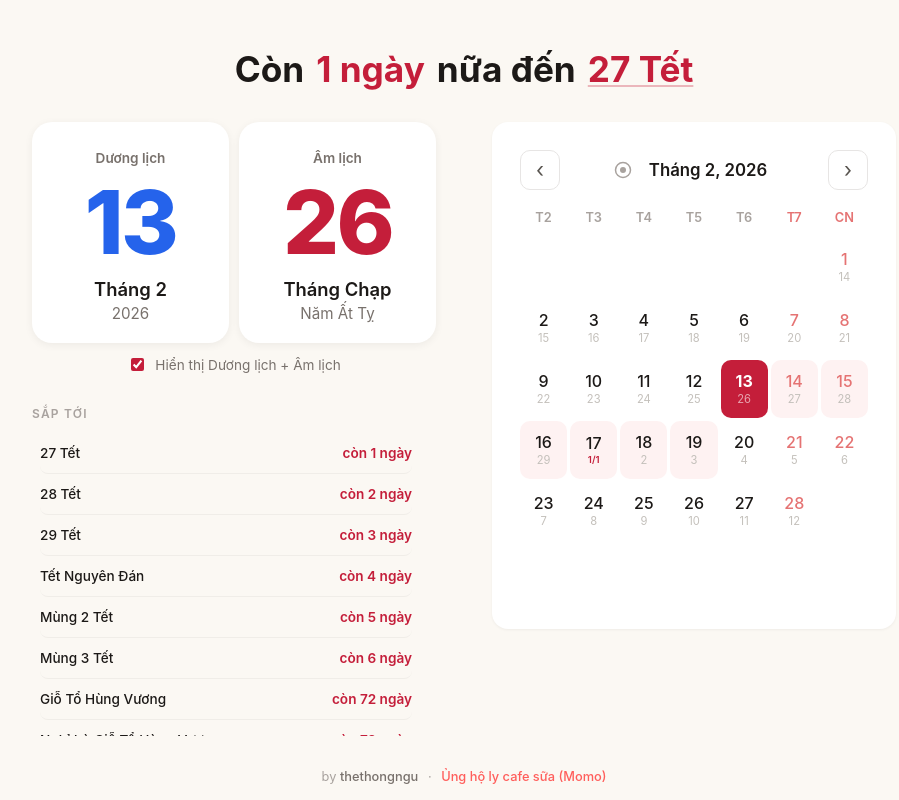
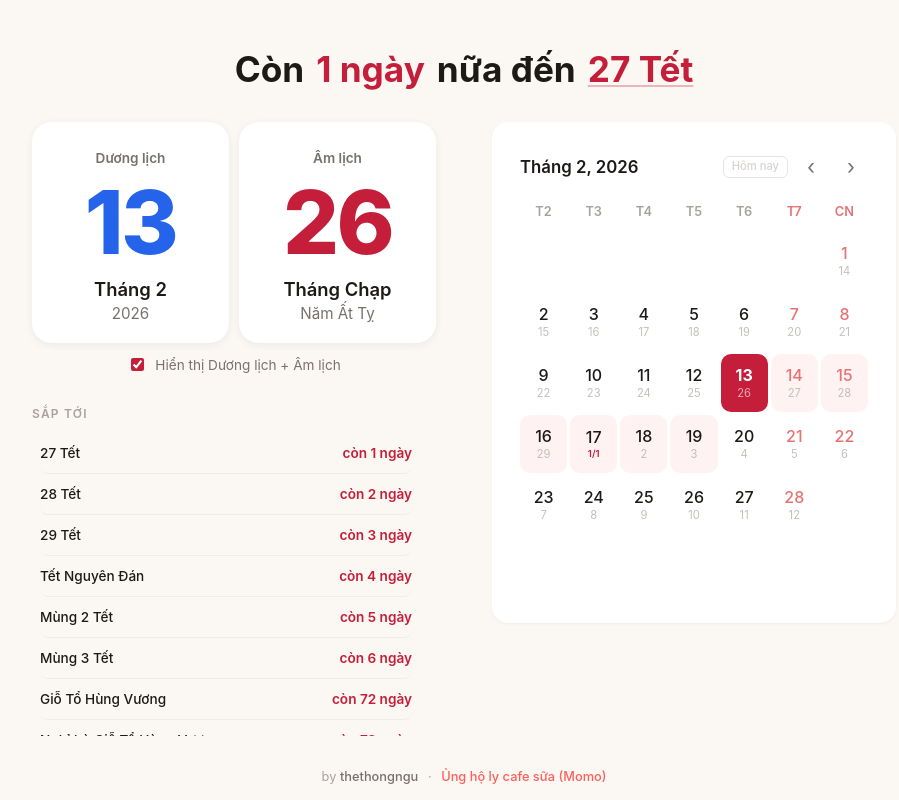
Before and after one commit to thethongngu/amlich, a SvelteKit app: page / in a window 1280 px wide. Shown: the whole page, without its empty margins (176-1075 px from the left). Built offline with nearby package versions, Linux system fonts and the light colour scheme.

Commit message:
improve UI

```diff
--- a/src/routes/+page.svelte
+++ b/src/routes/+page.svelte
@@ -81,6 +81,15 @@
         showMonthPicker = !showMonthPicker;
     }
 
+    function handleClickOutside(event: MouseEvent) {
+        if (showMonthPicker) {
+            const target = event.target as HTMLElement;
+            if (!target.closest(".cal-title-wrap")) {
+                showMonthPicker = false;
+            }
+        }
+    }
+
     const isCurrentMonth = $derived(
         calMonth === today.solarMonth && calYear === today.solarYear,
     );
@@ -104,6 +113,8 @@
         ),
     );
 </script>
+
+<svelte:window onclick={handleClickOutside} />
 
 <h1 class="sr-only">Âm lịch - Ngày lễ</h1>
 <main class="page">
@@ -173,27 +184,6 @@
 
     <section class="cal">
         <div class="cal-header">
-            <button class="nav-btn" onclick={prevMonth} aria-label="Tháng trước"
-                >&lsaquo;</button
-            >
-            <div class="cal-center">
-                <button
-                    class="go-today-btn"
-                    onclick={goToday}
-                    title="Quay về hôm nay"
-                    aria-label="Quay về hôm nay"
-                >
-                    <svg width="18" height="18" viewBox="0 0 18 18" fill="none">
-                        <circle
-                            cx="9"
-                            cy="9"
-                            r="7.5"
-                            stroke="currentColor"
-                            stroke-width="1.5"
-                        />
-                        <circle cx="9" cy="9" r="3" fill="currentColor" />
-                    </svg>
-                </button>
             <div class="cal-title-wrap">
                 <button class="cal-title" onclick={toggleMonthPicker}>
                     Tháng {calMonth}, {calYear}
@@ -212,10 +202,20 @@
                     </div>
                 {/if}
             </div>
-            </div>
+            <div class="cal-controls">
+                <button
+                    class="go-today-btn"
+                    class:active={!isCurrentMonth || !isSelectedToday}
+                    onclick={goToday}
+                    aria-label="Quay về hôm nay"
+                >Hôm nay</button>
+                <button class="nav-btn" onclick={prevMonth} aria-label="Tháng trước"
+                    >&lsaquo;</button
+                >
                 <button class="nav-btn" onclick={nextMonth} aria-label="Tháng sau"
                     >&rsaquo;</button
                 >
+            </div>
         </div>
         <div class="grid">
             {#each DAY_NAMES_SHORT as name, i}
@@ -471,13 +471,20 @@
         border: none;
         cursor: pointer;
         color: #1c1917;
-        padding: 4px 12px;
+        padding: 4px 8px;
+        margin-left: -8px;
         border-radius: 8px;
         font-family: inherit;
     }
 
     .cal-title:hover {
         background: #f5f5f4;
+    }
+
+    .cal-controls {
+        display: flex;
+        align-items: center;
+        gap: 6px;
     }
 
     .month-picker {
@@ -521,46 +528,47 @@
         font-weight: 600;
     }
 
-    .cal-center {
-        display: flex;
-        align-items: center;
-        gap: 0;
+    .go-today-btn {
+        border: 1px solid #e7e5e4;
+        border-radius: 6px;
+        background: none;
+        cursor: default;
+        color: #d6d3d1;
+        padding: 2px 8px;
+        font-family: inherit;
+        font-size: 0.7rem;
+        font-weight: 500;
+        line-height: 1.4;
+        transition: color 0.15s, border-color 0.15s, background 0.15s;
+        touch-action: manipulation;
+        white-space: nowrap;
     }
 
-    .go-today-btn {
-        display: flex;
-        align-items: center;
-        justify-content: center;
-        width: 28px;
-        height: 28px;
-        border-radius: 50%;
-        border: none;
-        background: none;
+    .go-today-btn.active {
+        color: #c41e3a;
+        border-color: #c41e3a;
         cursor: pointer;
-        color: #a8a29e;
-        padding: 0;
-        transition: color 0.15s;
-        touch-action: manipulation;
     }
 
-    .go-today-btn:hover {
-        color: #c41e3a;
+    .go-today-btn.active:hover {
+        background: #c41e3a;
+        color: #fff;
     }
 
     .nav-btn {
         display: flex;
         align-items: center;
         justify-content: center;
-        width: 36px;
-        height: 36px;
-        border-radius: 10px;
-        border: 1px solid #e7e5e4;
+        width: 30px;
+        height: 30px;
+        border-radius: 8px;
+        border: none;
         background: none;
         cursor: pointer;
         font-size: 1.2rem;
         line-height: 1;
         padding: 0;
-        color: #57534e;
+        color: #78716c;
         font-family: inherit;
         transition: background 0.15s;
         touch-action: manipulation;
@@ -836,8 +844,8 @@
         }
 
         .nav-btn {
-            width: 40px;
-            height: 40px;
+            width: 34px;
+            height: 34px;
             font-size: 1.3rem;
         }
 
```
Lines whose indentation alone changed are shown as unchanged.
